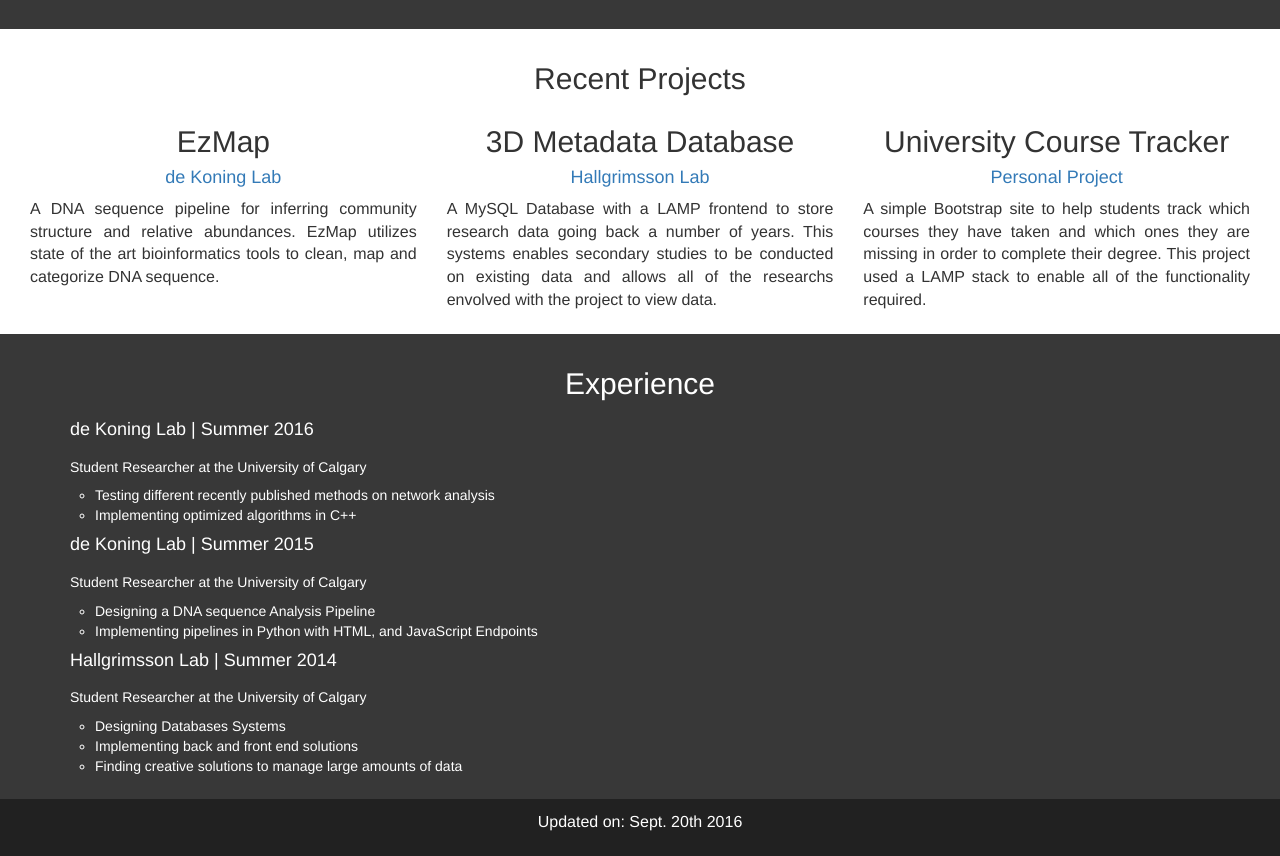
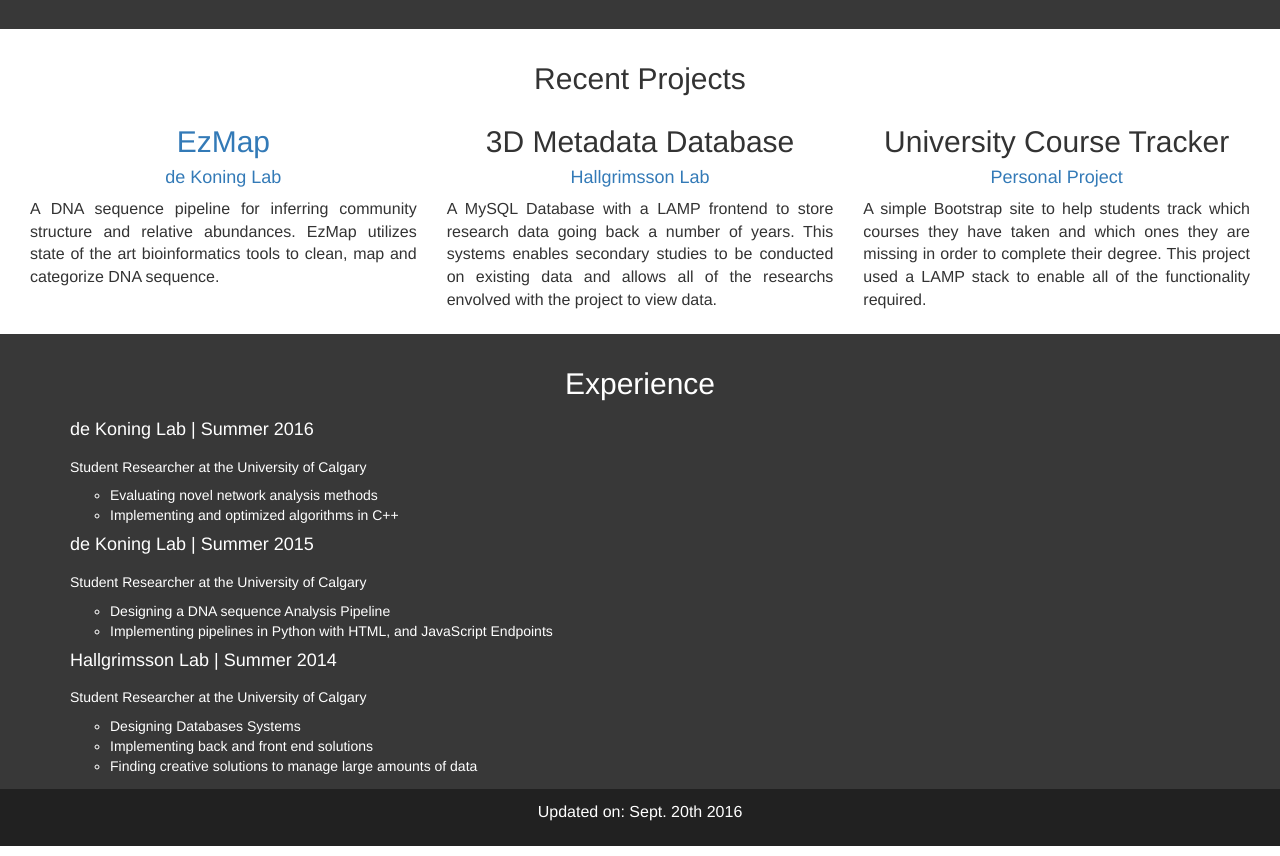
Before and after one commit to patrickcze/patrickcze.github.io, a plain HTML site: page index.html in a window 1280 px wide. Shown: the part 888-1744 px from the top of the page. Drawn offline with nearby package versions, Linux system fonts and the light colour scheme.

Commit message:
Updated recent projects links and fixed list item issue

```diff
--- a/index.html
+++ b/index.html
@@ -109,8 +109,8 @@
             <div class="col-md-12">
                 <h2>Recent Projects</h2>
                 <div class="col-xs-12 col-sm-12 col-lg-4">
-                    <h2>EzMap</h2>
-                    <h4><a href="https://github.com/dekoning-lab/ezmap" target="_blank">de Koning Lab</a></h4>
+                    <h2><a href="https://github.com/dekoning-lab/ezmap" target="_blank">EzMap</a></h2>
+                    <h4><a href="http://lab.jasondk.io/" target="_blank">de Koning Lab</a></h4>
                     <p>A DNA sequence pipeline for inferring community structure and relative abundances. EzMap utilizes state of the art bioinformatics tools to clean, map and categorize DNA sequence. </p>
                     <p hidden="true"><a class="btn btn-default" href="#" role="button">View details »</a></p>
                 </div>
@@ -138,10 +138,12 @@
                         <div>
                             <h4 class="col-md-12">de Koning Lab | Summer 2016</h4>
                             <h5 class="col-md-12">Student Researcher at the University of Calgary</h5>
+                            <div class="col-md-12">
                                 <ul>
-                                <li>Testing different recently published methods on network analysis</li>
-                                <li>Implementing optimized algorithms in C++</li>
+                                    <li>Evaluating novel network analysis methods</li>
+                                    <li>Implementing and optimized algorithms in C++</li>
                                 </ul>
+                            </div>
                         </div>
                     </li>
 
@@ -149,11 +151,13 @@
                         <div>
                             <h4 class="col-md-12">de Koning Lab | Summer 2015</h4>
                             <h5 class="col-md-12">Student Researcher at the University of Calgary</h5>
+                            <div class="col-md-12">
                                 <ul>
                                     <li>Designing a DNA sequence Analysis Pipeline</li>
                                     <li>Implementing pipelines in Python with HTML, and JavaScript Endpoints
                                     </li>
                                 </ul>
+                            </div>
                         </div>
                     </li>
 
@@ -161,12 +165,13 @@
                         <div>
                             <h4 class="col-md-12">Hallgrimsson Lab | Summer 2014</h4>
                             <h5 class="col-md-12">Student Researcher at the University of Calgary</h5>
+                            <div class="col-md-12">
                                 <ul>
                                     <li>Designing Databases Systems</li>
-                                <li>Implementing back and front end solutions
-                                </li>
+                                    <li>Implementing back and front end solutions</li>
                                     <li>Finding creative solutions to manage large amounts of data</li>
                                 </ul>
+                            </div>
                         </div>
                     </li>
                 </ul>
```
Lines whose indentation alone changed are shown as unchanged.
